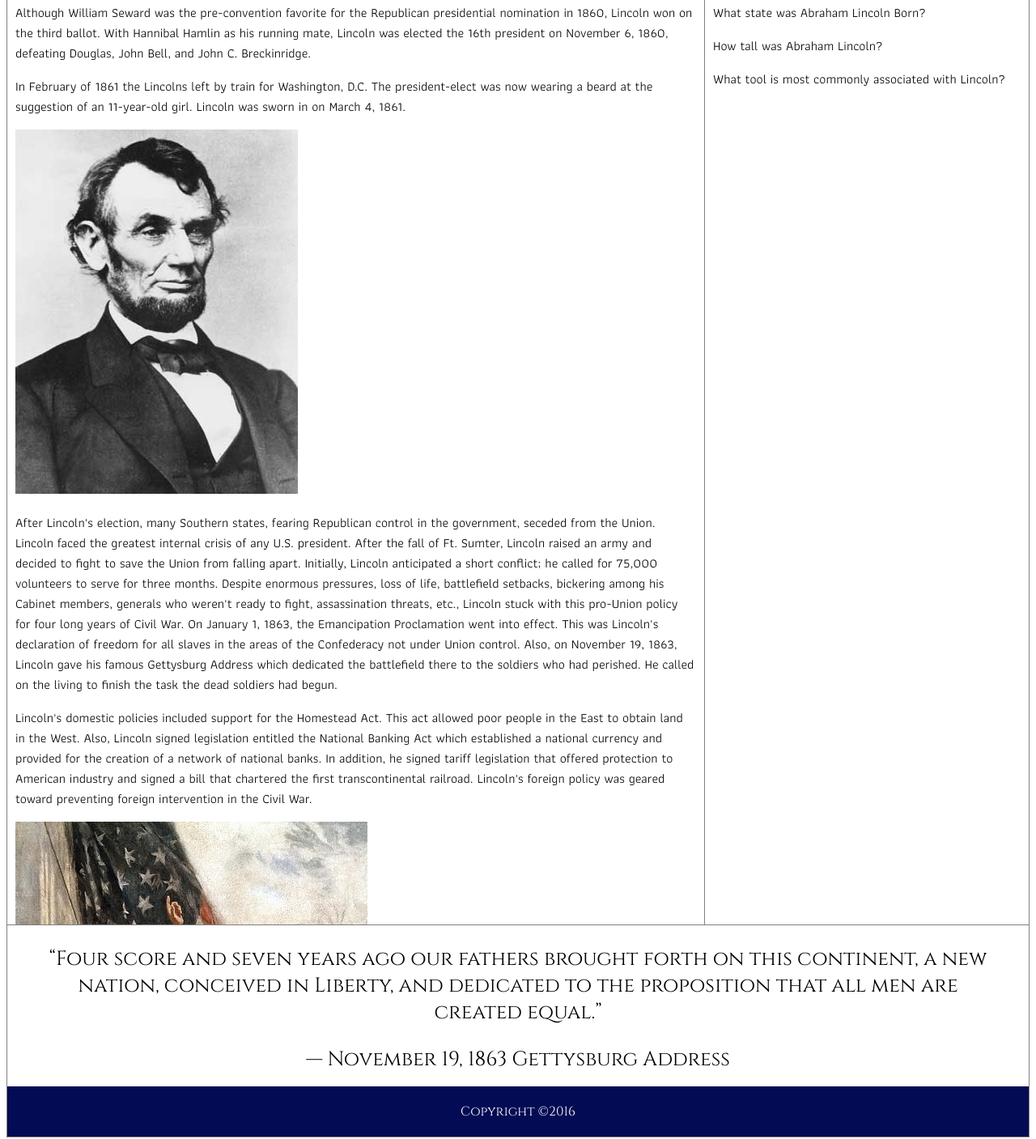
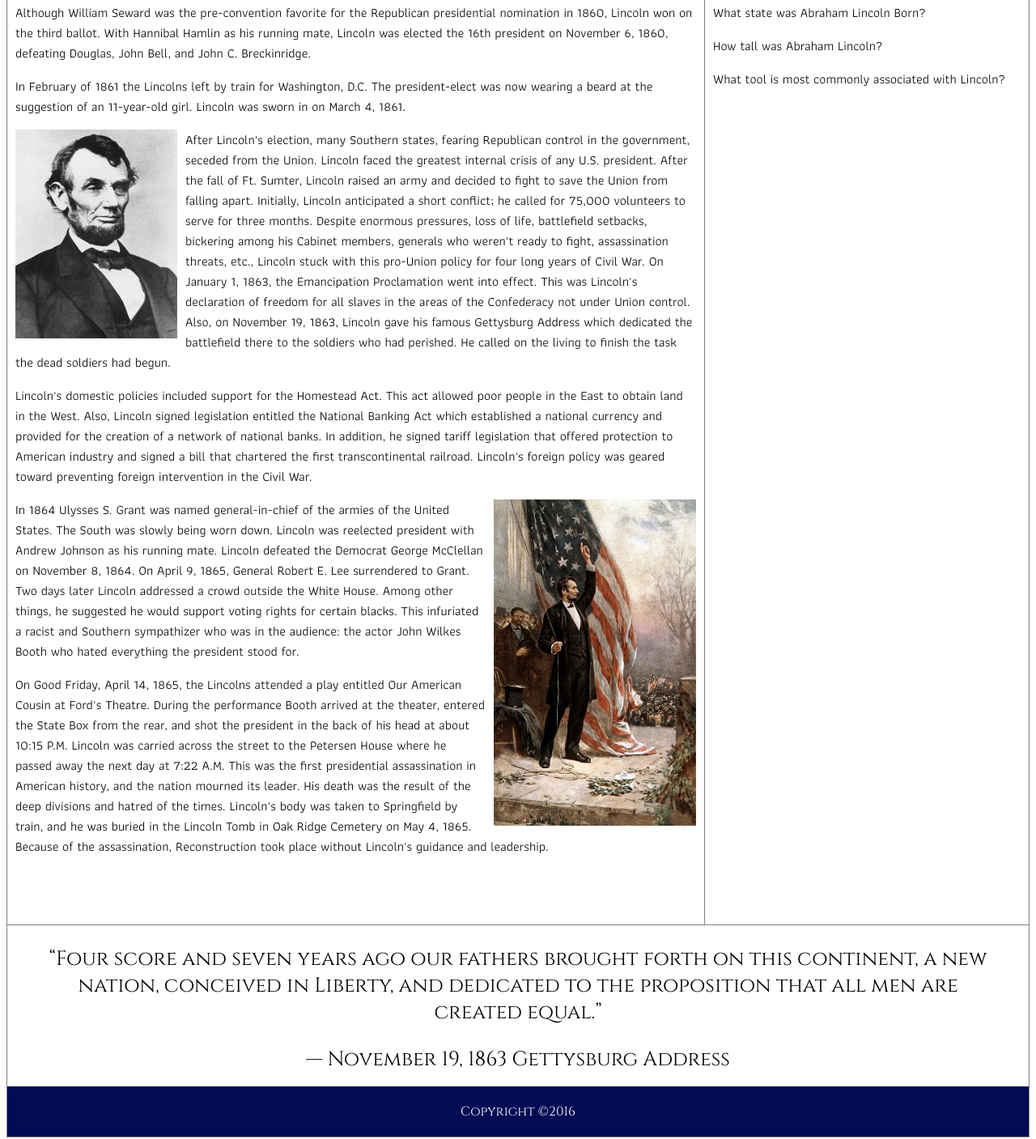
Before and after one commit to nikkiveen/Lincoln_Project, a plain HTML site: page presidency.html in a window 1280 px wide. Shown: the part 487-1894 px from the top of the page at 81% size. Drawn offline with nearby package versions, Linux system fonts and the light colour scheme.

Commit message:
:tophat: re-sized and re-floated lincoln images

```diff
--- a/css/style.css
+++ b/css/style.css
@@ -151,6 +151,18 @@ h1, h2, h3, h4, h5, h6 {
   padding: 10px;
   height: 1200px;
   overflow: scroll;
+}
+
+#lincoln-headshot {
+  width: 200px;
+  float: left;
+  margin: 0px 10px 0px 0px;
+}
+
+#lincoln-flag {
+  width: 250px;
+  float: right;
+  margin: 0px 0px 0px 10px;
 }
 
 #quiz {
--- a/presidency.html
+++ b/presidency.html
@@ -42,10 +42,10 @@
         <h2>Lincoln's Presidency</h2>
         <p>Although William Seward was the pre-convention favorite for the Republican presidential nomination in 1860, Lincoln won on the third ballot. With Hannibal Hamlin as his running mate, Lincoln was elected the 16th president on November 6, 1860, defeating Douglas, John Bell, and John C. Breckinridge.</p>
         <p>In February of 1861 the Lincolns left by train for Washington, D.C. The president-elect was now wearing a beard at the suggestion of an 11-year-old girl. Lincoln was sworn in on March 4, 1861.</p>
-        <img class="img-left" src="img/lincoln_headshot.jpg">
+        <img id="lincoln-headshot" src="img/lincoln_headshot.jpg">
         <p>After Lincoln's election, many Southern states, fearing Republican control in the government, seceded from the Union. Lincoln faced the greatest internal crisis of any U.S. president. After the fall of Ft. Sumter, Lincoln raised an army and decided to fight to save the Union from falling apart. Initially, Lincoln anticipated a short conflict; he called for 75,000 volunteers to serve for three months. Despite enormous pressures, loss of life, battlefield setbacks, bickering among his Cabinet members, generals who weren't ready to fight, assassination threats, etc., Lincoln stuck with this pro-Union policy for four long years of Civil War. On January 1, 1863, the Emancipation Proclamation went into effect. This was Lincoln's declaration of freedom for all slaves in the areas of the Confederacy not under Union control. Also, on November 19, 1863, Lincoln gave his famous Gettysburg Address which dedicated the battlefield there to the soldiers who had perished. He called on the living to finish the task the dead soldiers had begun.</p>
         <p>Lincoln's domestic policies included support for the Homestead Act. This act allowed poor people in the East to obtain land in the West. Also, Lincoln signed legislation entitled the National Banking Act which established a national currency and provided for the creation of a network of national banks. In addition, he signed tariff legislation that offered protection to American industry and signed a bill that chartered the first transcontinental railroad. Lincoln's foreign policy was geared toward preventing foreign intervention in the Civil War.</p>
-        <img class="img-right" src="img/lincoln_flag.jpg">
+        <img id="lincoln-flag" src="img/lincoln_flag.jpg">
         <p>In 1864 Ulysses S. Grant was named general-in-chief of the armies of the United States. The South was slowly being worn down. Lincoln was reelected president with Andrew Johnson as his running mate. Lincoln defeated the Democrat George McClellan on November 8, 1864. On April 9, 1865, General Robert E. Lee surrendered to Grant. Two days later Lincoln addressed a crowd outside the White House. Among other things, he suggested he would support voting rights for certain blacks. This infuriated a racist and Southern sympathizer who was in the audience: the actor John Wilkes Booth who hated everything the president stood for.</p>
         <p>On Good Friday, April 14, 1865, the Lincolns attended a play entitled Our American Cousin at Ford's Theatre. During the performance Booth arrived at the theater, entered the State Box from the rear, and shot the president in the back of his head at about 10:15 P.M. Lincoln was carried across the street to the Petersen House where he passed away the next day at 7:22 A.M. This was the first presidential assassination in American history, and the nation mourned its leader. His death was the result of the deep divisions and hatred of the times. Lincoln's body was taken to Springfield by train, and he was buried in the Lincoln Tomb in Oak Ridge Cemetery on May 4, 1865. Because of the assassination, Reconstruction took place without Lincoln's guidance and leadership.</p>
       </div>
```
Also changed, not shown: 1 other file.
